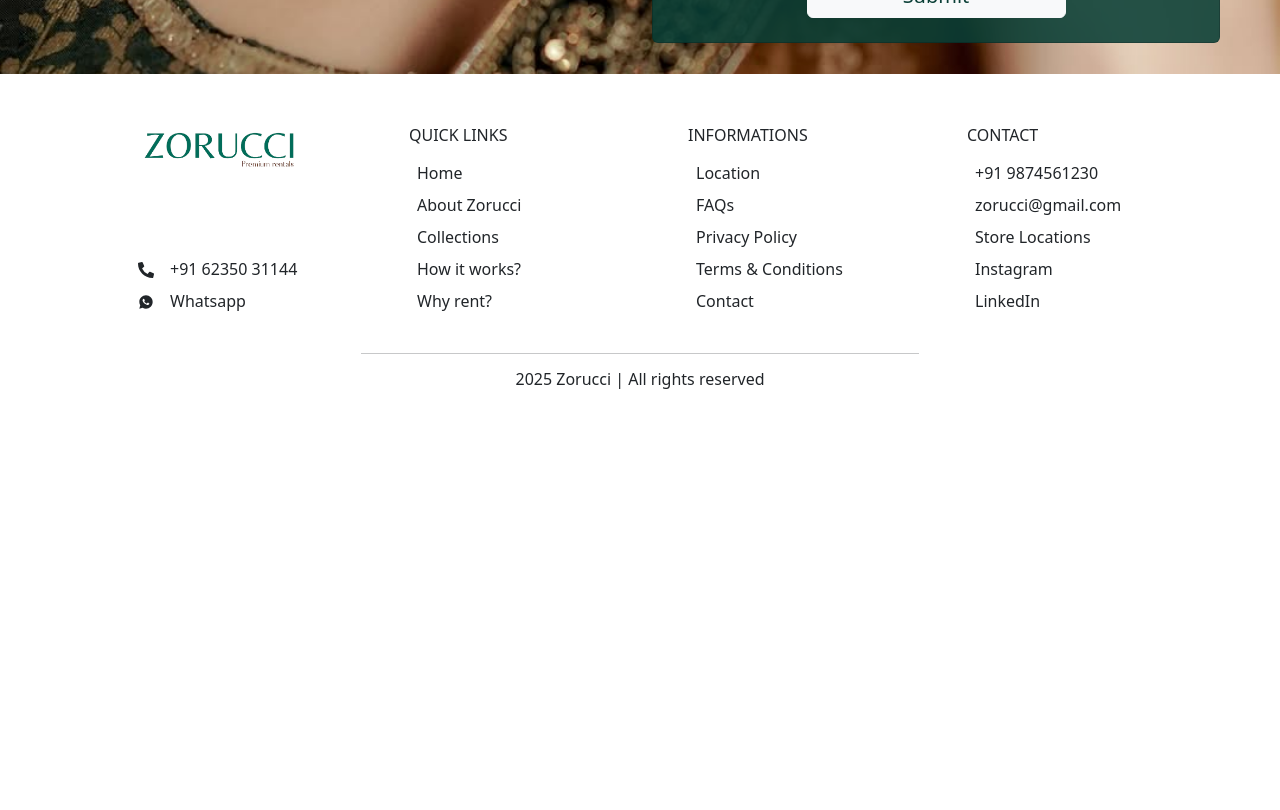
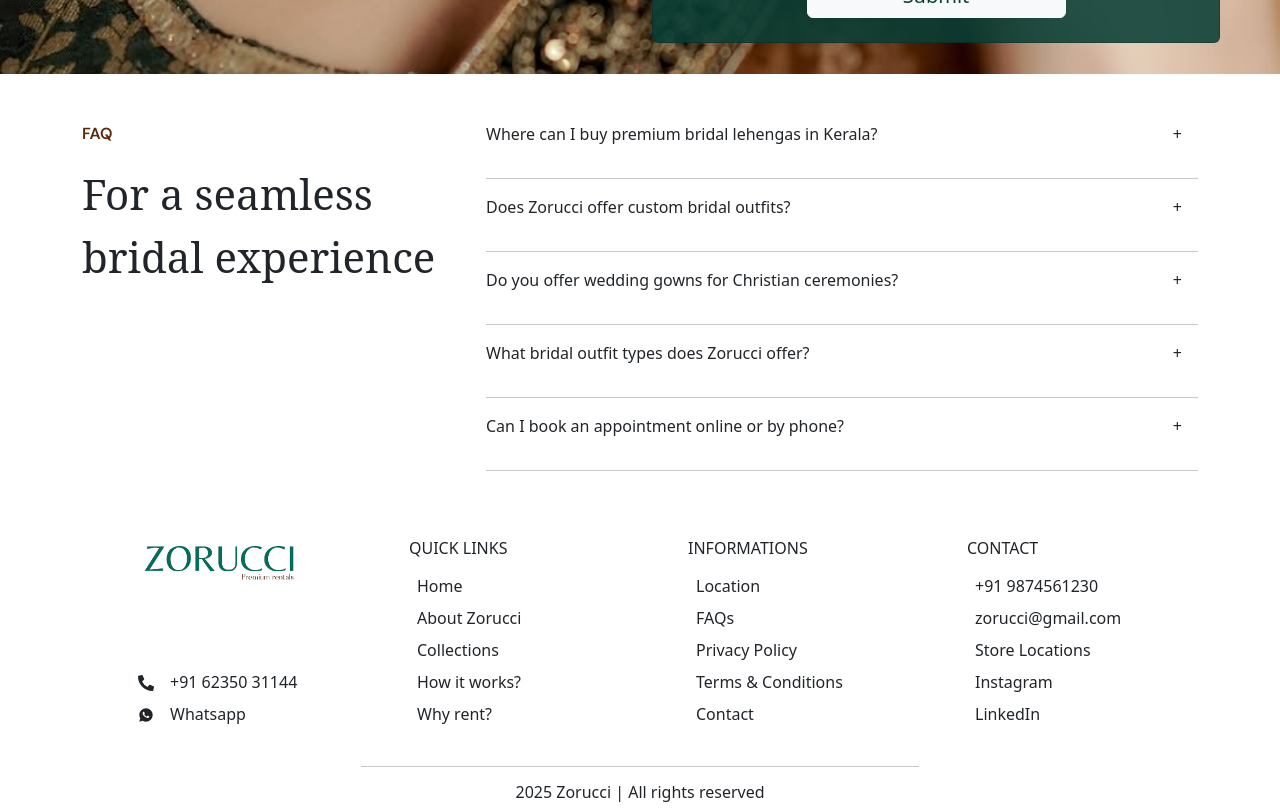
Before and after one commit to rootmentsdev/Zorucci, a React (Vite) app in the folder frontend/: page / in a window 1280 px wide. Shown: the part 5240-6050 px from the top of the page. Before the commit the page ends 5637 px from the top, so only its background shows below. Built offline with nearby package versions, Linux system fonts and the light colour scheme; a web font is replaced by a local one.

Commit message:
completed the FAQ page design for the Zorucci website

```diff
--- a/frontend/src/App.css
+++ b/frontend/src/App.css
@@ -62,6 +62,11 @@
          font-size: 54px;
 }
 
+
+/* faq page */
+#faqlist{
+  list-style: none;
+}
 /* responsive */
 @media (max-width: 768px) {
   #head1 {
--- a/frontend/src/pages/Landingpage.jsx
+++ b/frontend/src/pages/Landingpage.jsx
@@ -283,7 +283,7 @@
       </Container>
 
       {/* contact page */}
-      <section>
+      <section id='contact'>
         <div style={{backgroundImage: `url(${contactimg1})`,backgroundSize: "cover",backgroundPosition: "70% 40%",width: "100%",height: "655px",}}>
           <Row className='py-5 mx-5'>
           <Col md={6} sm={12}>
@@ -312,6 +312,57 @@
 
       </section>
 
+      {/* faq page */}
+      <Container>
+        <Row className='mt-5 g-0'>
+          <Col md={4} sm={12} >
+          <div className='text-md-start text-center'>
+            <p id='chead1'>FAQ</p>
+          <p id='chead2'>For a seamless <br /> bridal experience</p>
+          </div>
+          </Col>
+          <Col md={8} sm={12} className=''>
+          <ul id='faqlist'>
+            <li>
+              <div className='d-flex justify-content-between'>
+                <p>Where can I buy premium bridal lehengas in Kerala?</p>
+                <span className='px-3'>+</span>
+              </div>
+            </li>
+            <hr />
+            <li>
+              <div className='d-flex justify-content-between'>
+                <p>Does Zorucci offer custom bridal outfits?</p>
+                <span className='px-3'>+</span>
+              </div>
+            </li>
+            <hr />
+            <li>
+              <div className='d-flex justify-content-between'>
+                <p>Do you offer wedding gowns for Christian ceremonies?</p>
+                <span className='px-3'>+</span>
+              </div>
+            </li>
+            <hr />
+            <li>
+              <div className='d-flex justify-content-between'>
+                <p>What bridal outfit types does Zorucci offer?</p>
+                <span className='px-3'>+</span>
+              </div>
+            </li>
+            <hr />
+            <li>
+              <div className='d-flex justify-content-between'>
+                <p>Can I book an appointment online or by phone?</p>
+                <span className='px-3'>+</span>
+              </div>
+            </li>
+            <hr />
+          </ul>
+          </Col>
+        </Row>
+      </Container>
+
 
 
     </>
```
